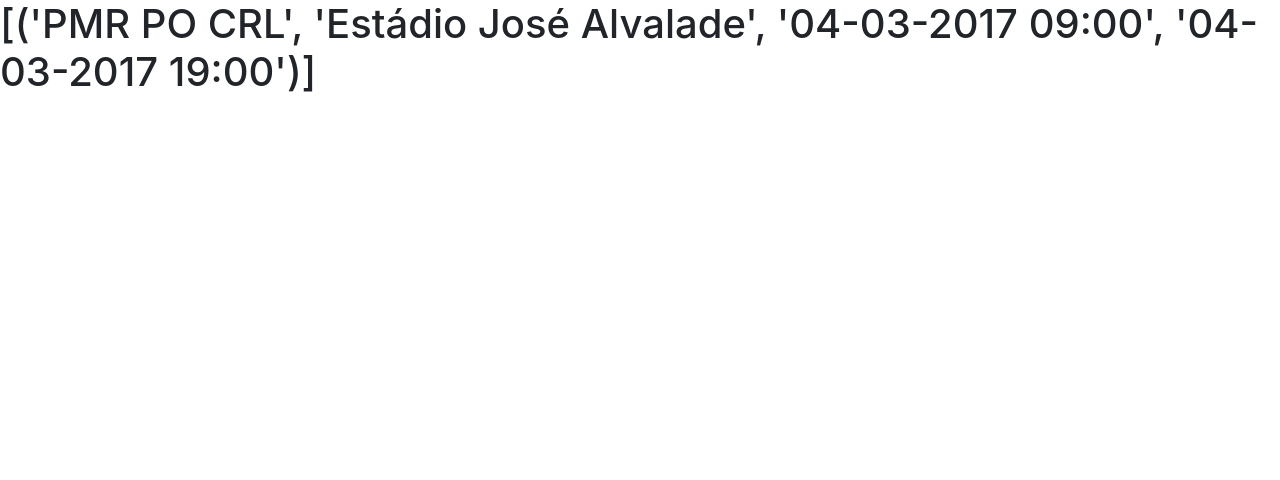
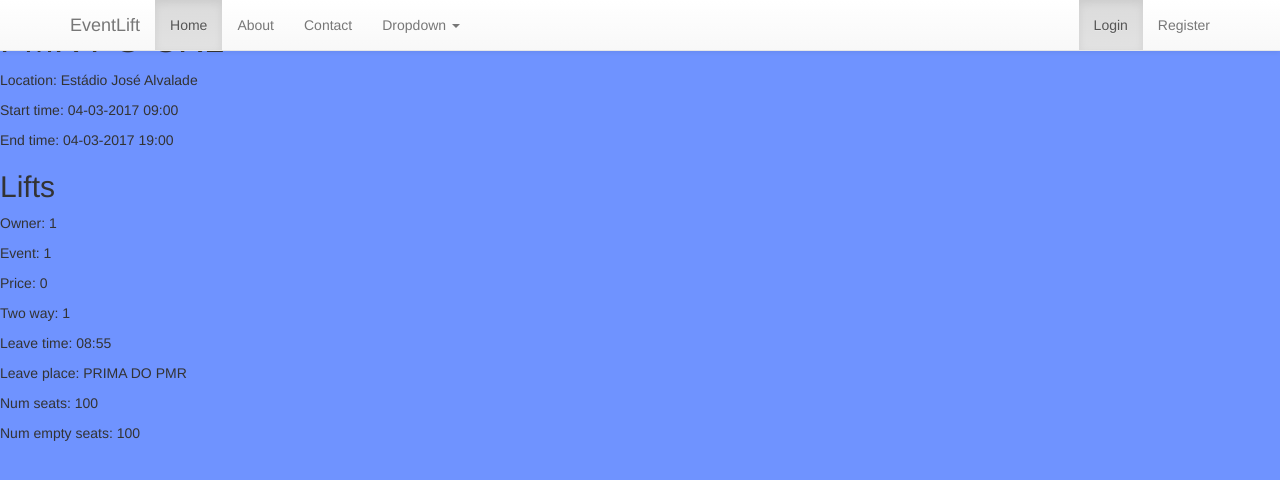
Before and after one commit to BSantos22/eventLift, a Flask app: page /event/1 in a window 1280 px wide. Shown: the top 480 px of the page. Run offline with Flask 2, Linux system fonts and the light colour scheme; data comes from the database, SQL or seed files in the repository; some libraries are stand-ins or nearby versions.

Commit message:
event data 👯

```diff
--- a/eventlift/models.py
+++ b/eventlift/models.py
@@ -46,13 +46,22 @@ def get_event(name, local):
     db.close()
     return event
 
-def get_event(rowid):
+def get_event_by_id(rowid):
     db = sqlite3.connect(DATABASE)
     cur = db.cursor()
-    cur.execute('SELECT * FROM Events WHERE rowid=?', rowid)
+    cur.execute('SELECT *,rowid FROM Events WHERE rowid=?', rowid)
     event = cur.fetchall()
     db.close()
     return event
+
+def get_lifts_from_event(name, local):
+    event = get_event(name, local)
+    db = sqlite3.connect(DATABASE)
+    cur = db.cursor()
+    cur.execute('SELECT * FROM Lifts WHERE event=?', (event[0][4],))
+    lifts = cur.fetchall()
+    db.close()
+    return lifts
 
 
 def create_event(name, local, stdate, endate):
--- a/eventlift/templates/event.html
+++ b/eventlift/templates/event.html
@@ -1,32 +1,26 @@
-<!DOCTYPE html>
-<html lang="en">
+{% extends "base.html" %} {% block header %}
 
-<head>
-    <meta charset="utf-8">
-    <meta http-equiv="X-UA-Compatible" content="IE=edge">
-    <meta name="viewport" content="width=device-width, initial-scale=1">
-    <!-- The above 3 meta tags *must* come first in the head; any other head content must come *after* these tags -->
-    <title>EventLift</title>
+{% endblock %}
 
-    <!-- Bootstrap -->
-    <link rel="stylesheet" type="text/css" href="../static/custom.css">
-    <link href="css/bootstrap.min.css" rel="stylesheet">
+{% block content %}
 
-    <!-- HTML5 shim and Respond.js for IE8 support of HTML5 elements and media queries -->
-    <!-- WARNING: Respond.js doesn't work if you view the page via file:// -->
-    <!--[if lt IE 9]>
-    <script src="https://oss.maxcdn.com/html5shiv/3.7.3/html5shiv.min.js"></script>
-    <script src="https://oss.maxcdn.com/respond/1.4.2/respond.min.js"></script>
-  <![endif]-->
-</head>
+<h1>{{ event[0][0] }}</h1>
 
-<body>
-    <h1> {{ event }} </h1>
+<p>Location: {{ event[0][1] }}</p>
+<p>Start time: {{ event[0][2] }}</p>
+<p>End time: {{ event[0][3] }}</p>
 
-    <!-- jQuery (necessary for Bootstrap's JavaScript plugins) -->
-    <script src="https://ajax.googleapis.com/ajax/libs/jquery/1.12.4/jquery.min.js"></script>
-    <!-- Include all compiled plugins (below), or include individual files as needed -->
-    <script src="js/bootstrap.min.js"></script>
-</body>
+<h2>Lifts</h2>
 
-</html>
+<p>Owner: {{ lifts[0][0] }}</p>
+<p>Event: {{ lifts[0][1] }}</p>
+<p>Price: {{ lifts[0][2] }}</p>
+<p>Two way: {{ lifts[0][3] }}</p>
+<p>Leave time: {{ lifts[0][4] }}</p>
+<p>Leave place: {{ lifts[0][5] }}</p>
+<p>Num seats: {{ lifts[0][6] }}</p>
+<p>Num empty seats: {{ lifts[0][7] }}</p>
+
+{% endblock %}
+
+{% block footer %} {% endblock %}
--- a/eventlift/views.py
+++ b/eventlift/views.py
@@ -40,5 +40,6 @@ def register():
 
 @app.route('/event/<rowid>')
 def event(rowid):
-    event = models.get_event(rowid)
-    return render_template('event.html', event=event)
+    event = models.get_event_by_id(rowid)
+    lifts = models.get_lifts_from_event(event[0][0], event[0][1])
+    return render_template('event.html', event=event, lifts=lifts)
```
